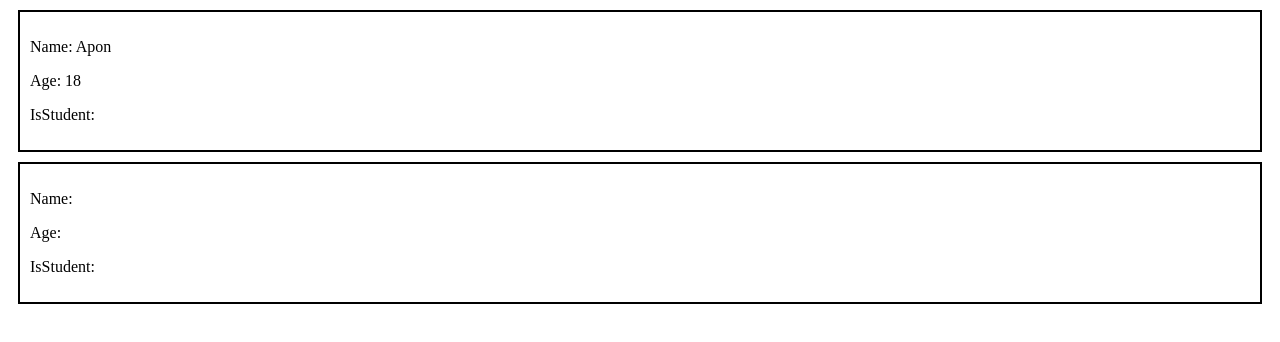
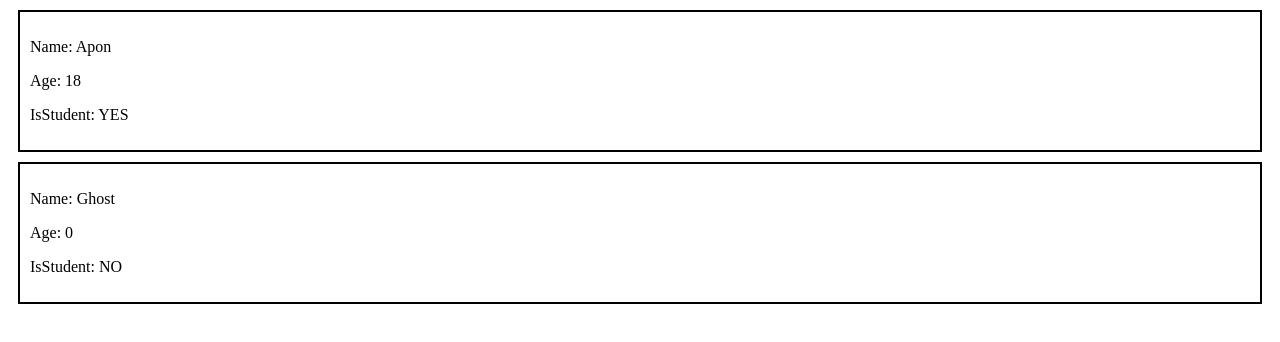
Before and after one commit to rakibulapon46/React-JS, a React (Vite) app in the folder 11/my-react-app/: page / in a window 1280 px wide. Shown: the top 342 px of the page. Built offline with nearby package versions, Linux system fonts and the light colour scheme.

Commit message:
add propstype & defaultprops

```diff
--- a/11/my-react-app/src/Student.jsx
+++ b/11/my-react-app/src/Student.jsx
@@ -1,3 +1,4 @@
+import PropTypes from 'prop-types'
 
 function Student(props) {
   return (
@@ -5,10 +6,22 @@ function Student(props) {
     <div className="student">
         <p>Name: {props.name}</p>
         <p>Age: {props.age}</p>
-        <p>IsStudent: {props.isStudent}</p>
+        <p>IsStudent: {props.isStudent ? "YES" :  "NO"}</p>
     </div>
     </>
   )
 }
 
+Student.propTypes = {
+    name : PropTypes.string,
+    age : PropTypes.number,
+    isStudent : PropTypes.bool,
+}
+
+Student.defaultProps = {
+    name : "Ghost",
+    age : 0,
+    isStudent : false,
+}
+
 export default Student
```
